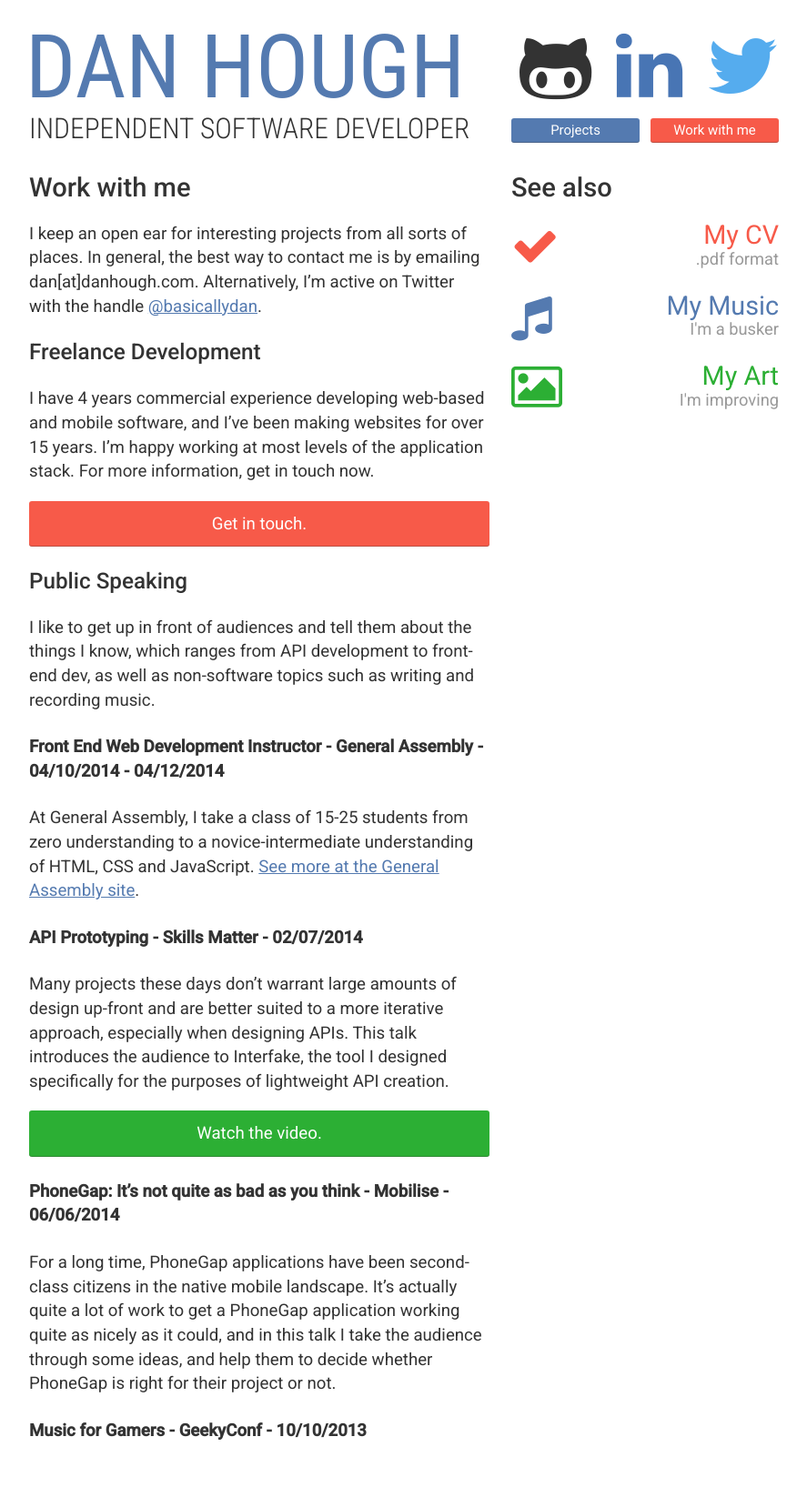
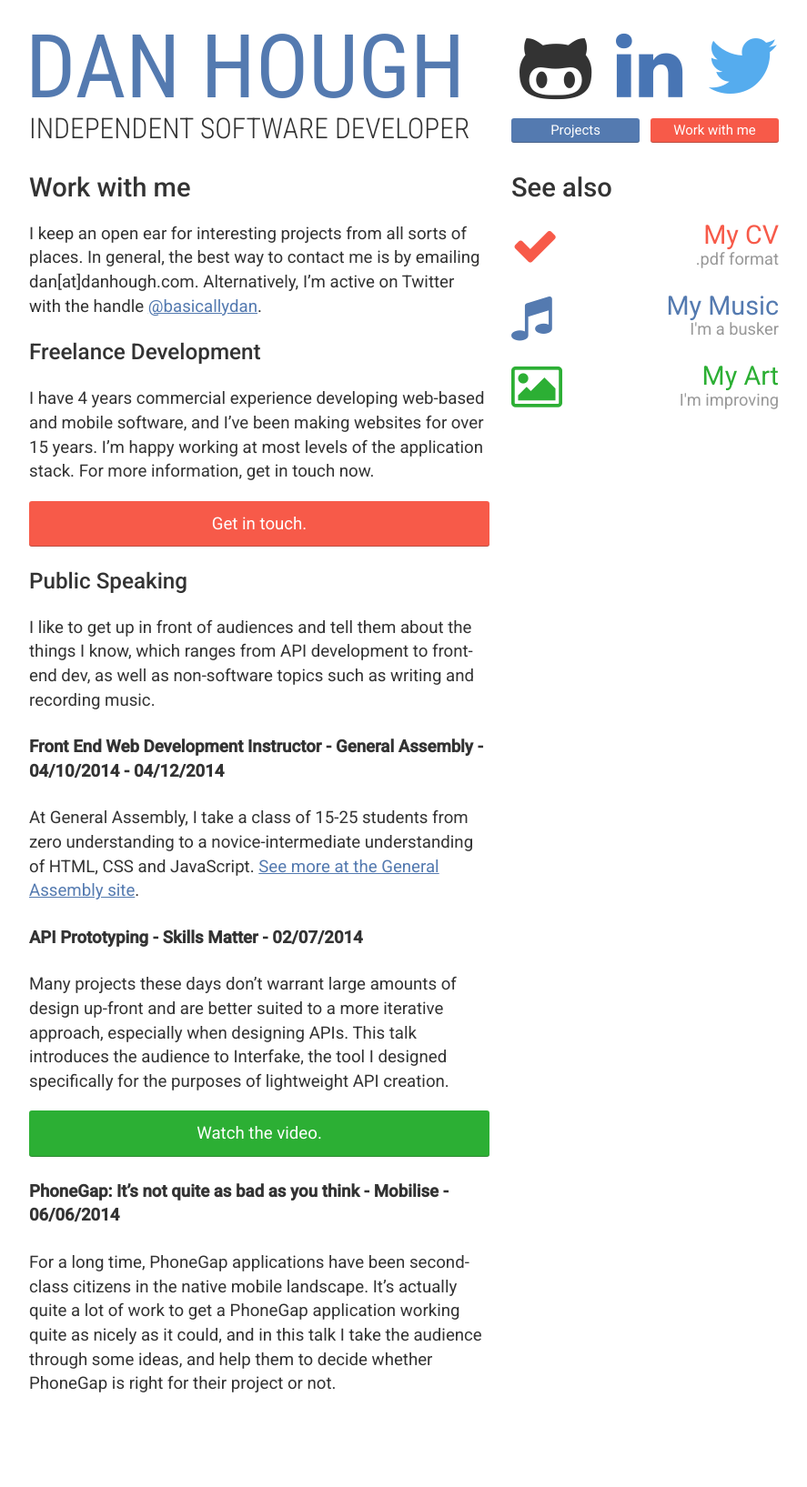
Before and after one commit to basicallydan/danhough.com, a Jekyll site: the page built from contact/index.markdown, in a window 1280 px wide. Shown: the whole page at 91% size, without its empty margins (196-1083 px from the left). Built offline with Jekyll 4.4.1, drawn with Linux system fonts in a browser that asks for light colours; Markdown is read by kramdown in place of the engine named in the settings; comment, search, counter and statistics services are not loaded; after the commit the page ends 1578 px from its top, so only the background shows below that.

Commit message:
Got rid of music for gamers til I can write about it

```diff
--- a/contact/index.markdown
+++ b/contact/index.markdown
@@ -30,5 +30,3 @@ Many projects these days don't warrant large amounts of design up-front and are
 #### PhoneGap: It's not quite as bad as you think - Mobilise - 06/06/2014
 
 For a long time, PhoneGap applications have been second-class citizens in the native mobile landscape. It's actually quite a lot of work to get a PhoneGap application working quite as nicely as it could, and in this talk I take the audience through some ideas, and help them to decide whether PhoneGap is right for their project or not.
-
-#### Music for Gamers - GeekyConf - 10/10/2013
```
